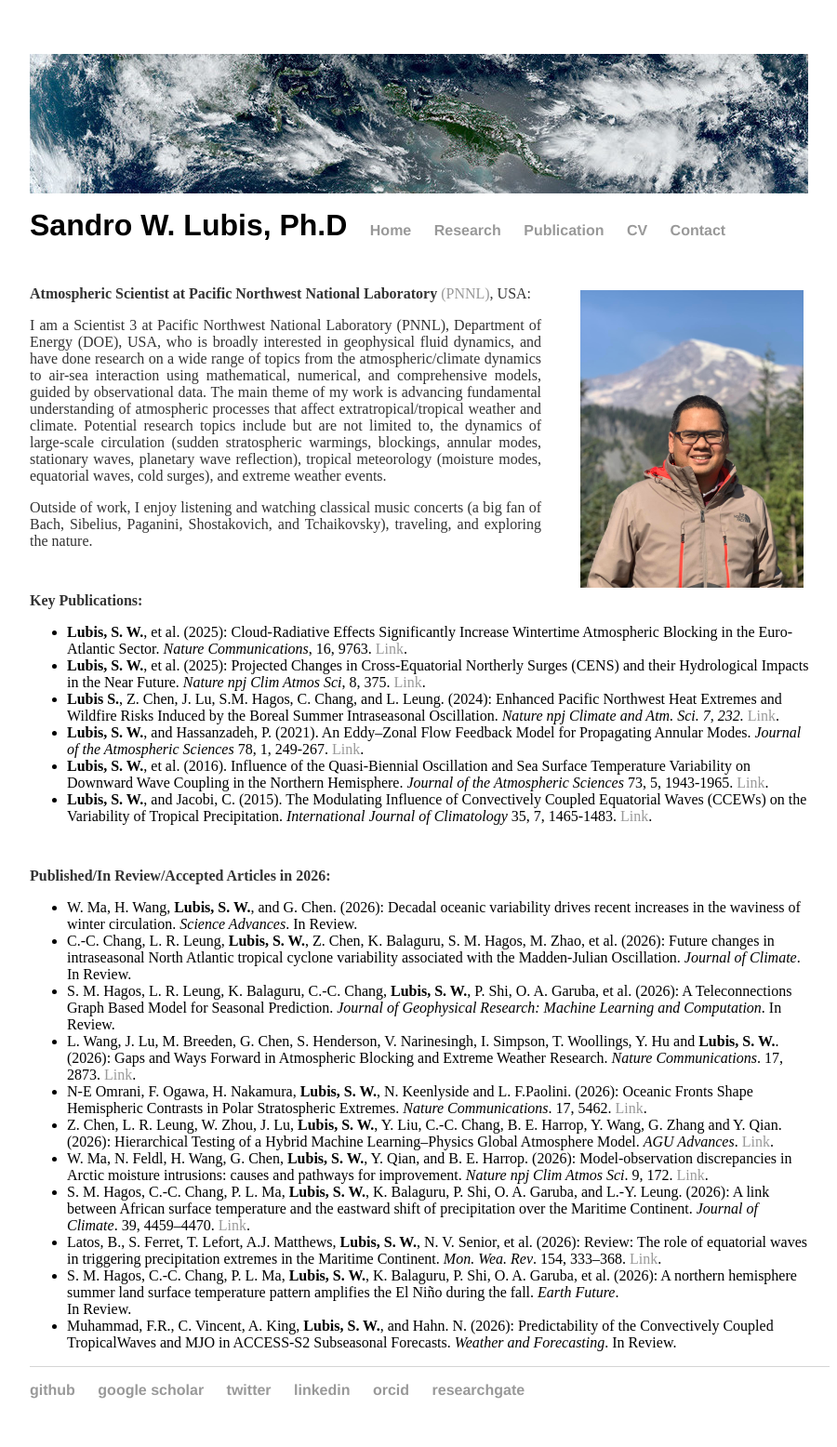
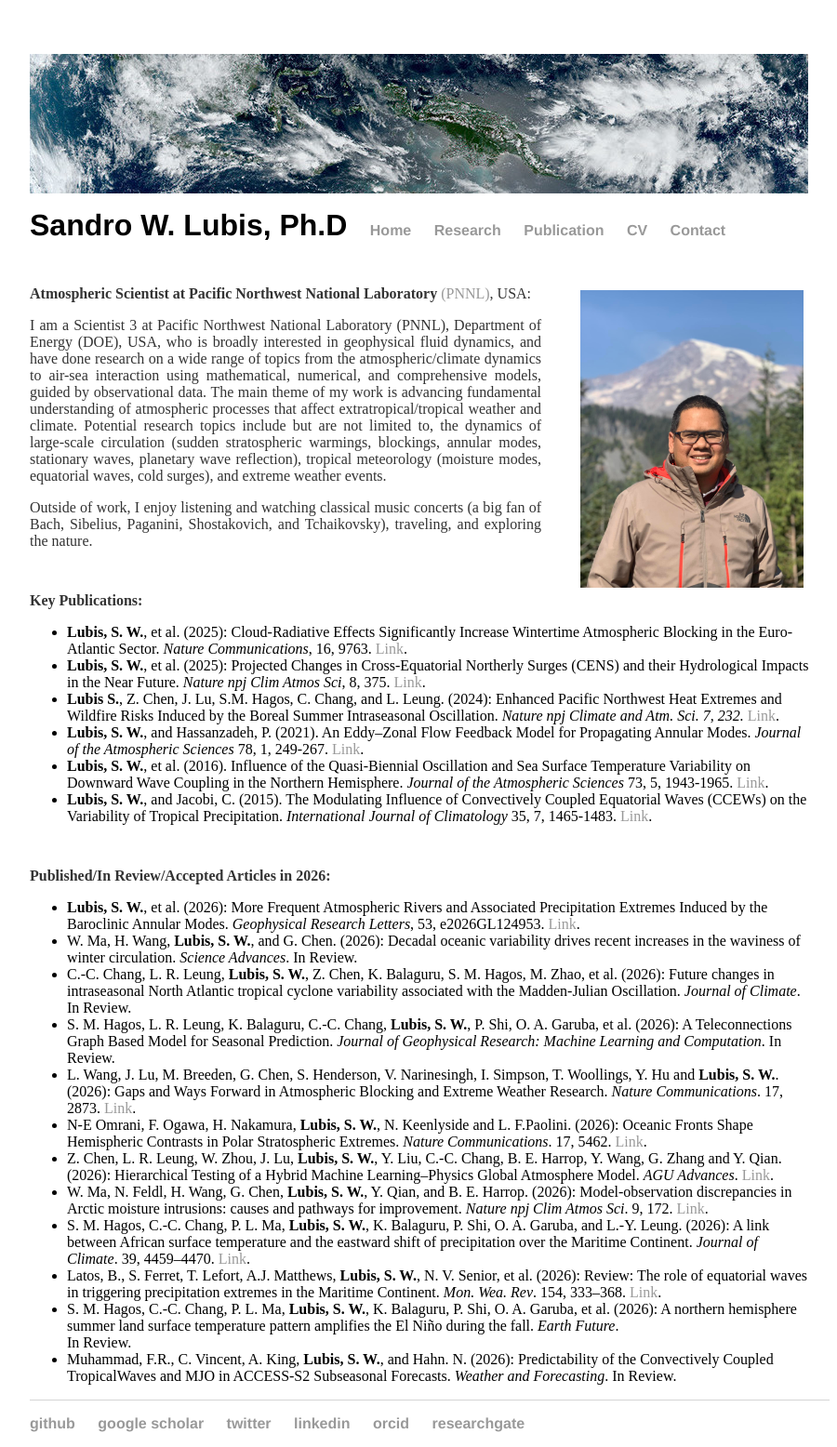
Before and after one commit to sandrolubis/sandrolubis.github.io, a Jekyll site: the page built from index.html, in a window 1280 px wide. Shown: the whole page at 93% size, without its empty margins (276-1176 px from the left). Built offline with Jekyll 4.4.1, drawn with Linux system fonts in a browser that asks for light colours; before the commit the page ends 1520 px from its top, so only the background shows below that.

Commit message:
Update index.html

```diff
--- a/index.html
+++ b/index.html
@@ -55,6 +55,7 @@ div.relative {
 
 	<p class="ex", style="padding-top:30px"><font size=3><b>Published/In Review/Accepted Articles in 2026:</b></p>
 		<ul class="ex">
+		<li><b>Lubis, S. W.</b>, et al. (2026): More Frequent Atmospheric Rivers and Associated Precipitation Extremes Induced by the Baroclinic Annular Modes. <i>Geophysical Research Letters</i>, 53, e2026GL124953. <a href="https://doi.org/10.1029/2026GL124953">Link</a>.</li>
 		<li> W. Ma, H. Wang, <b>Lubis, S. W.</b>, and G. Chen. (2026): Decadal oceanic variability drives recent increases in the waviness of winter circulation. <i>Science Advances</i>. In Review.</li>
 		<li> C.-C. Chang, L. R. Leung, <b>Lubis, S. W.</b>, Z. Chen, K. Balaguru, S. M. Hagos, M. Zhao, et al. (2026): Future changes in intraseasonal North Atlantic tropical cyclone variability associated with the Madden-Julian Oscillation. <i>Journal of Climate</i>. In Review.</li>
 		<li> S. M. Hagos, L. R. Leung, K. Balaguru, C.-C. Chang, <b>Lubis, S. W.</b>, P. Shi, O. A. Garuba, et al. (2026): A Teleconnections Graph Based Model for Seasonal Prediction. <i>Journal of Geophysical Research: Machine Learning and Computation</i>. In Review.</li>
```
